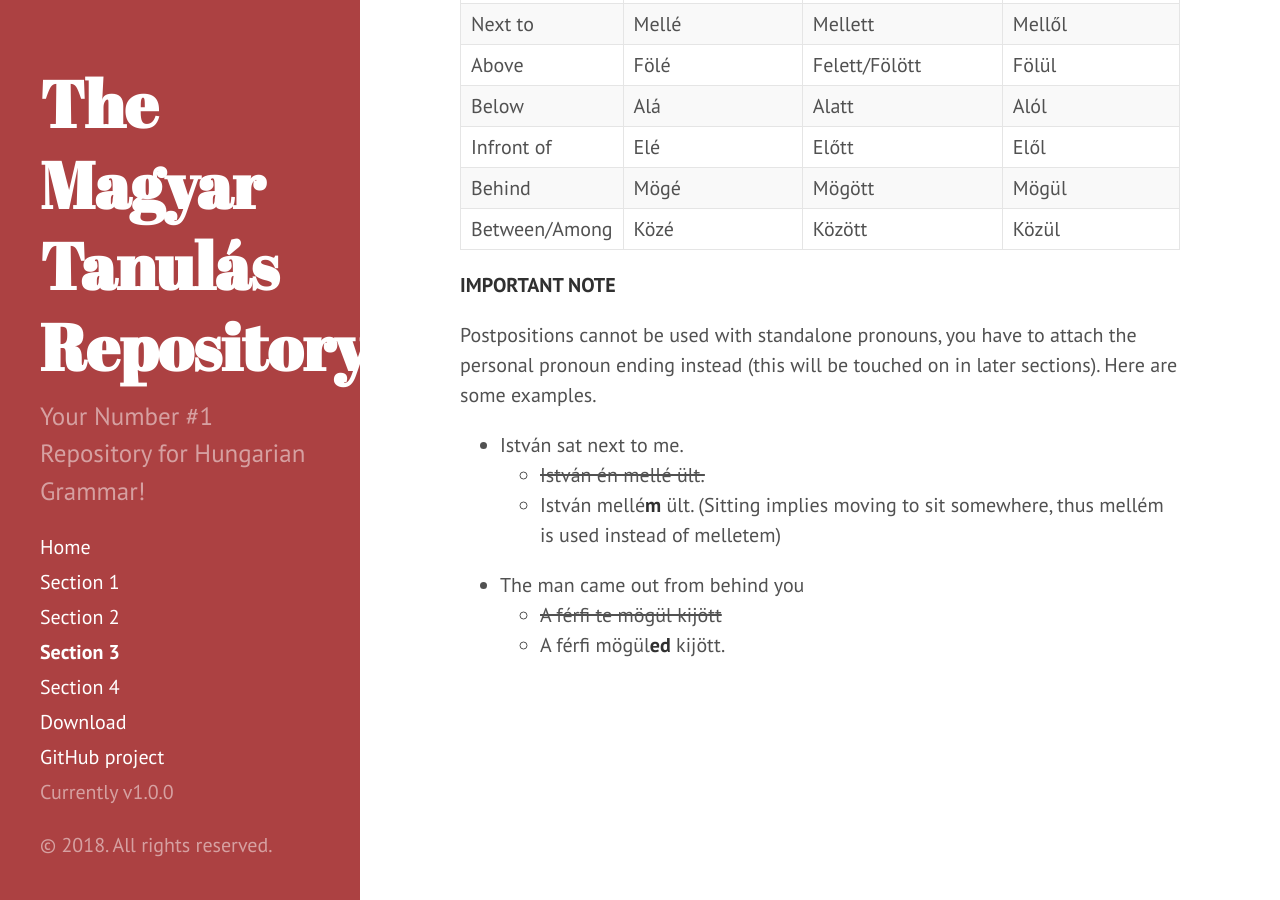
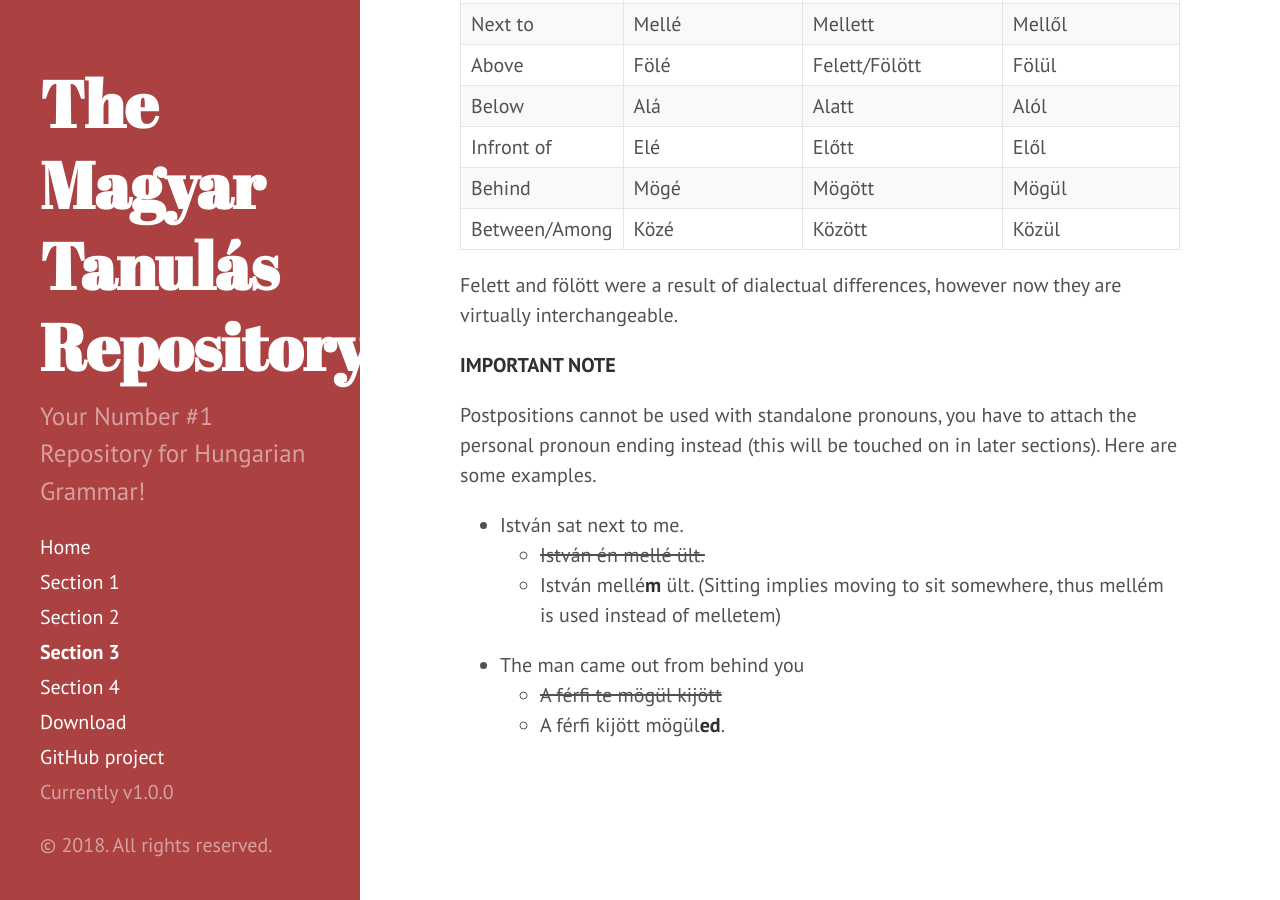
Before and after one commit to Magyartanulas/magyartanulas.github.io, a Jekyll site: the page built from Section3.md, in a window 1280 px wide and 900 px high, scrolled down 1484 px. Built offline with Jekyll 4.4.1, drawn with Linux system fonts in a browser that asks for light colours; Markdown is read by kramdown in place of the engine named in the settings; some of the changed text lies outside the part shown.

Commit message:
Update Section3.md

```diff
--- a/Section3.md
+++ b/Section3.md
@@ -49,6 +49,8 @@ These postpositions don't indicate relative movement between the nouns, i.e. at
 | Behind        | Mögé                | Mögött               | Mögül              |
 | Between/Among | Közé                | Között               | Közül              |
 
+Felett and fölött were a result of dialectual differences, however now they are virtually interchangeable.
+
 **IMPORTANT NOTE**
 
 Postpositions cannot be used with standalone pronouns, you have to attach the personal pronoun ending instead
@@ -60,4 +62,4 @@ Postpositions cannot be used with standalone pronouns, you have to attach the pe
 
 * The man came out from behind you
   * ~~A férfi te mögül kijött~~
-  * A férfi mögül**ed** kijött.
+  * A férfi kijött mögül**ed**.
```
Also changed, not shown: other parts of Section3.md (+1 -1 lines).
